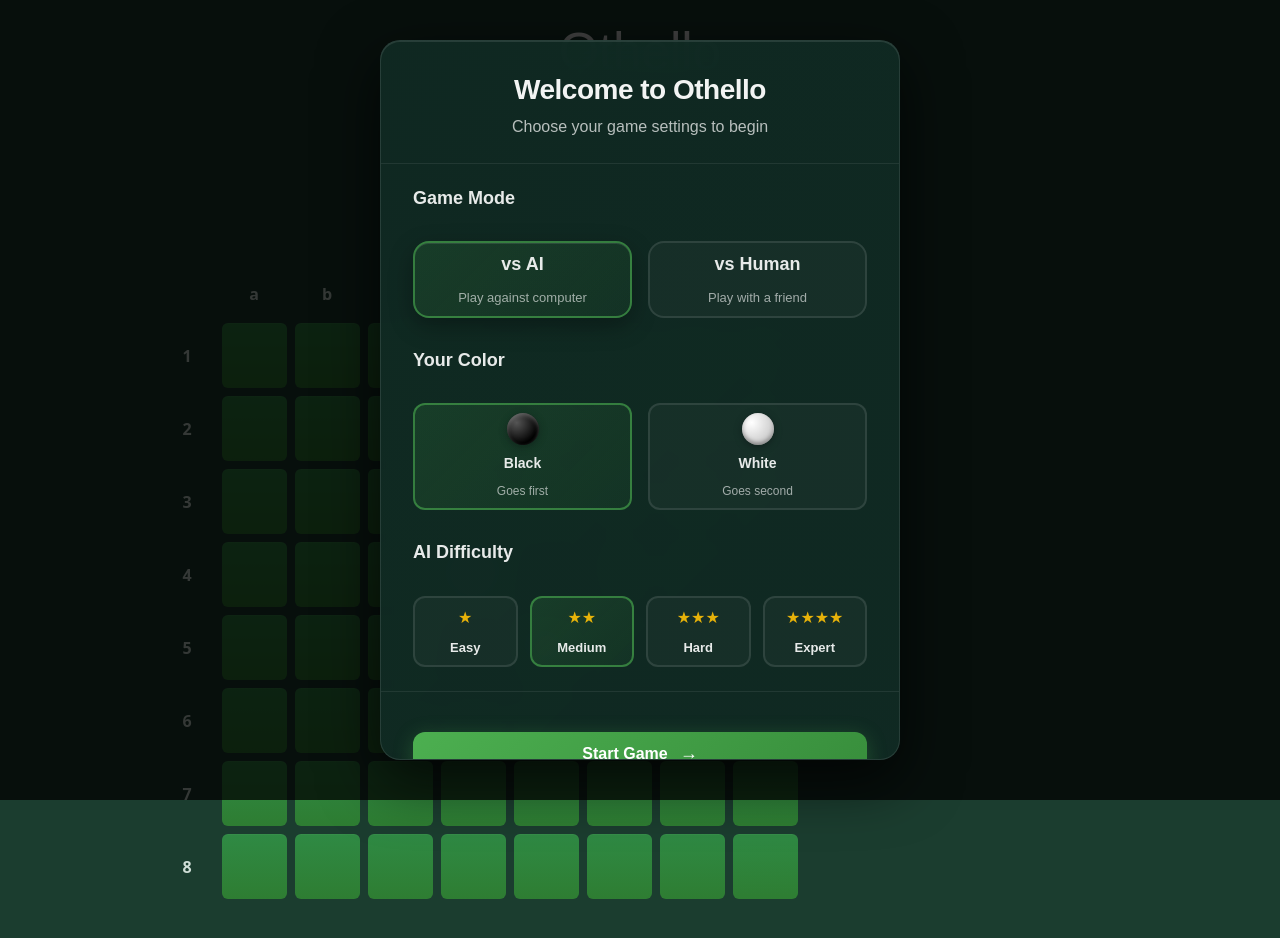
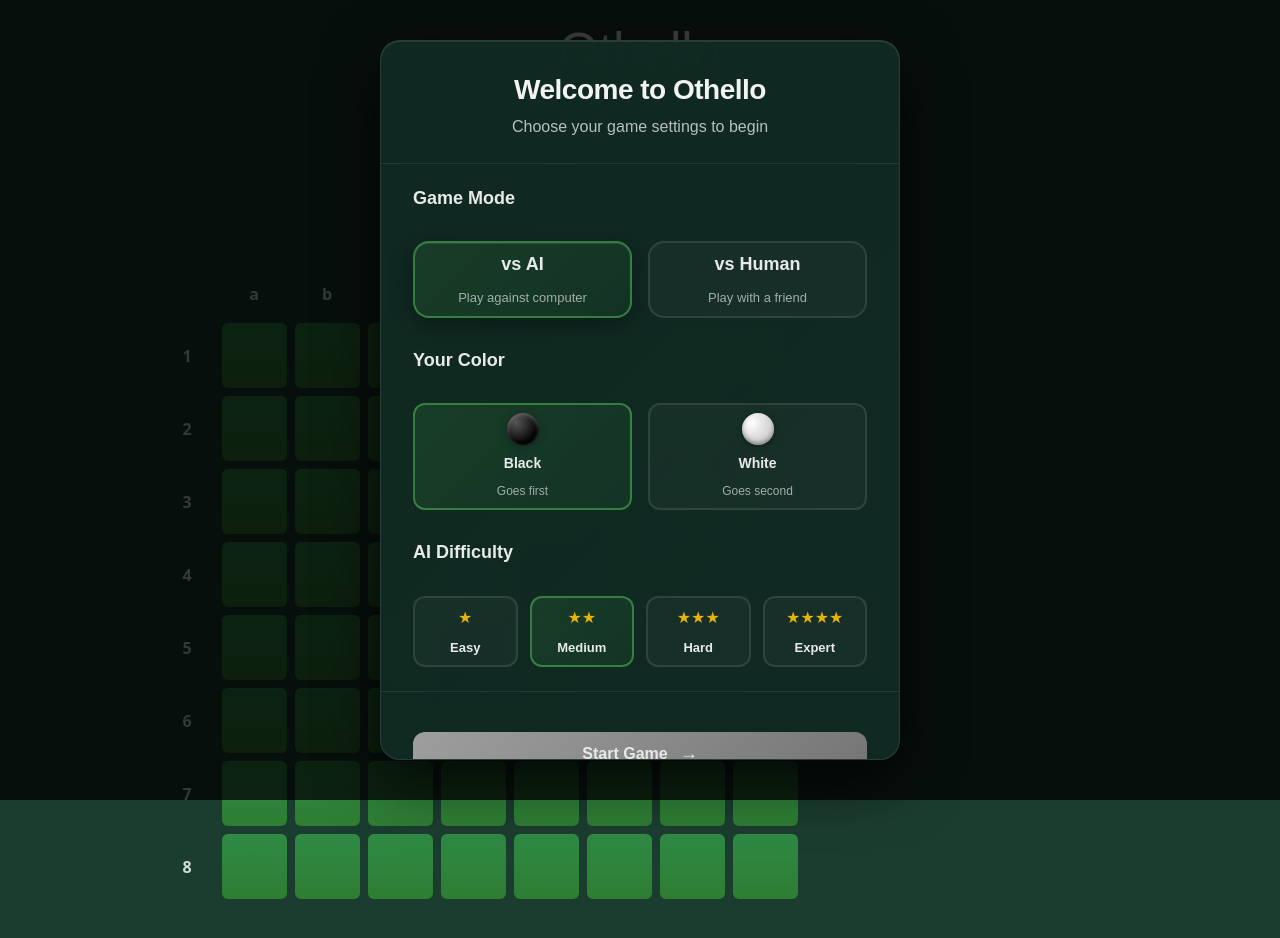
Before and after one commit to sanyamraina/othello-frontend, a React (Vite) app: page / in a window 1280 px wide. Shown: the top 938 px of the page. Built offline with nearby package versions, Linux system fonts and the light colour scheme.

Commit message:
Disable start button pending backend; add maintenance note

```diff
--- a/src/App.jsx
+++ b/src/App.jsx
@@ -2386,10 +2386,11 @@
             </div>
 
             <div className="setup-footer">
-              <button className="start-game-btn" onClick={startGame}>
+              <button className="start-game-btn" onClick={startGame} disabled aria-disabled="true">
                 <span>Start Game</span>
                 <div className="btn-arrow">→</div>
               </button>
+              <div className="maintenance-note">sorryyyyy under maintainance 🧸</div>
             </div>
           </div>
         </div>
--- a/src/styles.css
+++ b/src/styles.css
@@ -2009,6 +2009,25 @@
   box-shadow: 0 4px 20px rgba(76, 175, 80, 0.3);
 }
 
+.start-game-btn:disabled {
+  background: linear-gradient(135deg, #9e9e9e, #757575);
+  color: rgba(255, 255, 255, 0.8);
+  cursor: not-allowed;
+  box-shadow: none;
+  transform: none;
+}
+
+.start-game-btn:disabled:hover {
+  background: linear-gradient(135deg, #9e9e9e, #757575);
+  box-shadow: none;
+  transform: none;
+}
+
+.start-game-btn:disabled .btn-arrow {
+  transform: none;
+}
+
+
 .start-game-btn:hover {
   background: linear-gradient(135deg, #66bb6a, #4caf50);
   transform: translateY(-2px);
@@ -2028,6 +2047,16 @@
 .start-game-btn:hover .btn-arrow {
   transform: translateX(4px);
 }
+
+.maintenance-note {
+  margin-top: 10px;
+  text-align: center;
+  font-size: 13px;
+  font-weight: 600;
+  color: rgba(255, 255, 255, 0.7);
+  letter-spacing: 0.2px;
+}
+
 
 /* Responsive Design */
 @media (max-width: 768px) {
```
